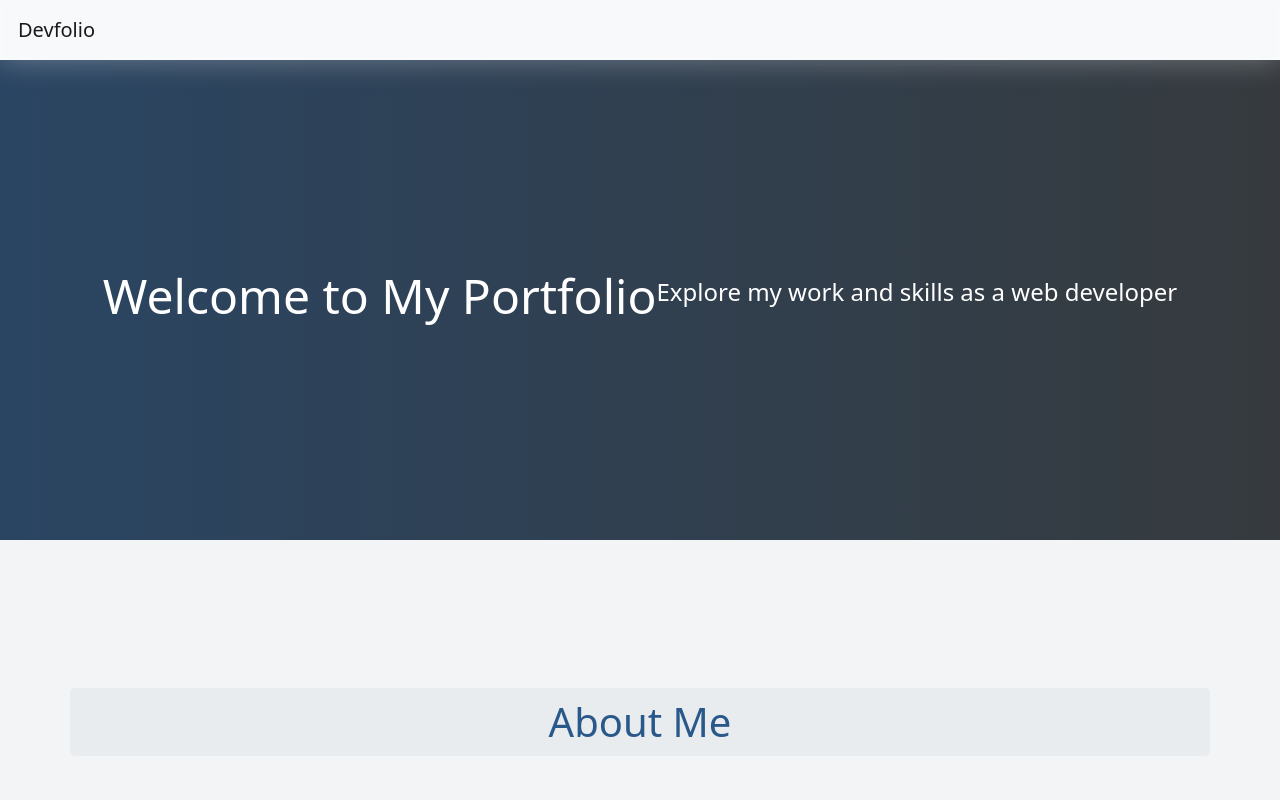
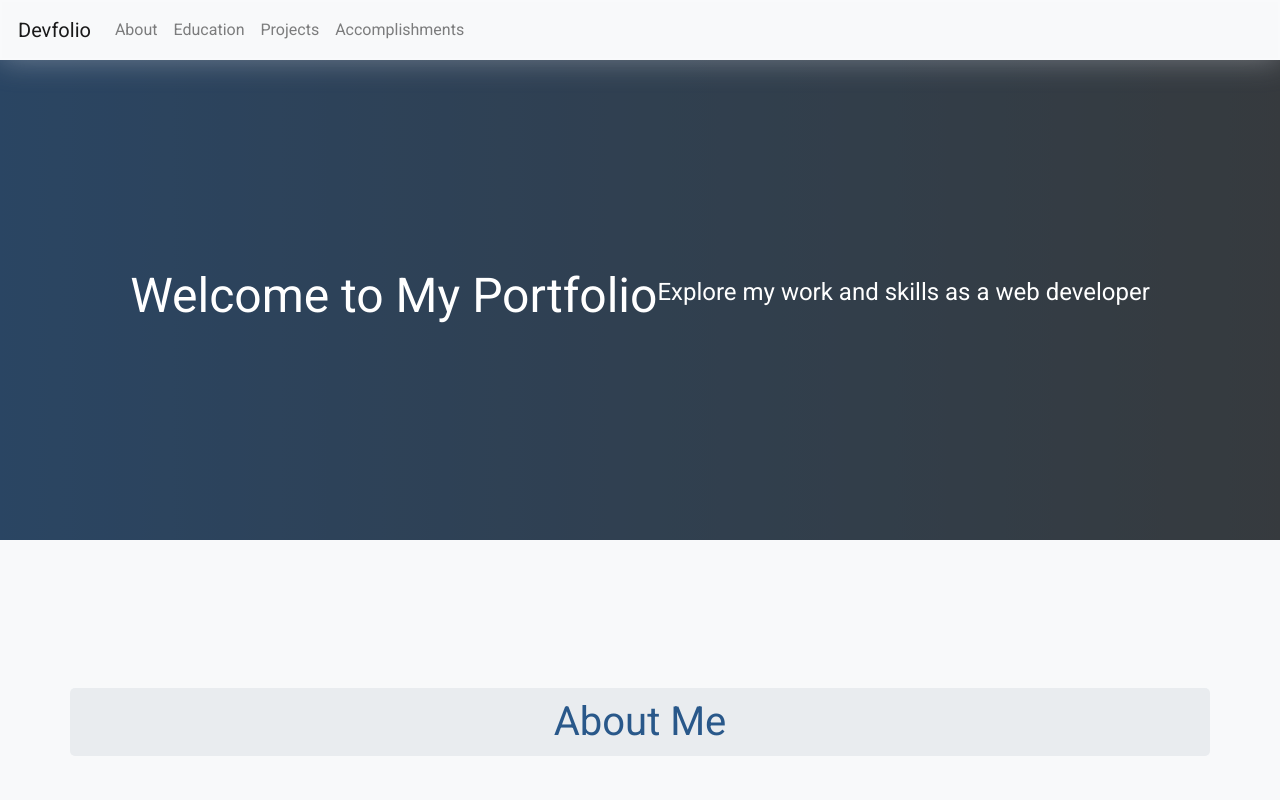
Before and after one commit to VarshaSaroj/VarshaSaroj.portfolio, a plain HTML site: page index.html in a window 1280 px wide. Shown: the top 800 px of the page. Drawn offline with nearby package versions, Linux system fonts and the light colour scheme.

Commit message:
Update index.html

```diff
--- a/index.html
+++ b/index.html
@@ -3,9 +3,18 @@
 <head>
   <meta charset="UTF-8">
   <title>Devfolio</title>
-  <script src="https://cdn.tailwindcss.com"></script>
+
+  <!-- Bootstrap CSS -->
+  <link href="https://cdn.jsdelivr.net/npm/bootstrap@5.3.3/dist/css/bootstrap.min.css" rel="stylesheet">
+
+  <!-- Font Awesome -->
   <link rel="stylesheet" href="https://cdnjs.cloudflare.com/ajax/libs/font-awesome/6.5.0/css/all.min.css">
+
   <style>
+    body {
+      background-color: #f7fafc; /* Equivalent to Tailwind's bg-gray-100 */
+      font-family: system-ui, -apple-system, "Segoe UI", Roboto, "Helvetica Neue", Arial, "Noto Sans", sans-serif;
+    }
     .navbar {
       backdrop-filter: blur(30px);
       box-shadow: 0px 0px 30px rgba(227, 228, 237, 0.37);
@@ -13,7 +22,8 @@
     }
   </style>
 </head>
-<body class="bg-gray-100 font-sans">
+<body>
+
   <!DOCTYPE html>
 <html lang="en">
 <head>
```
